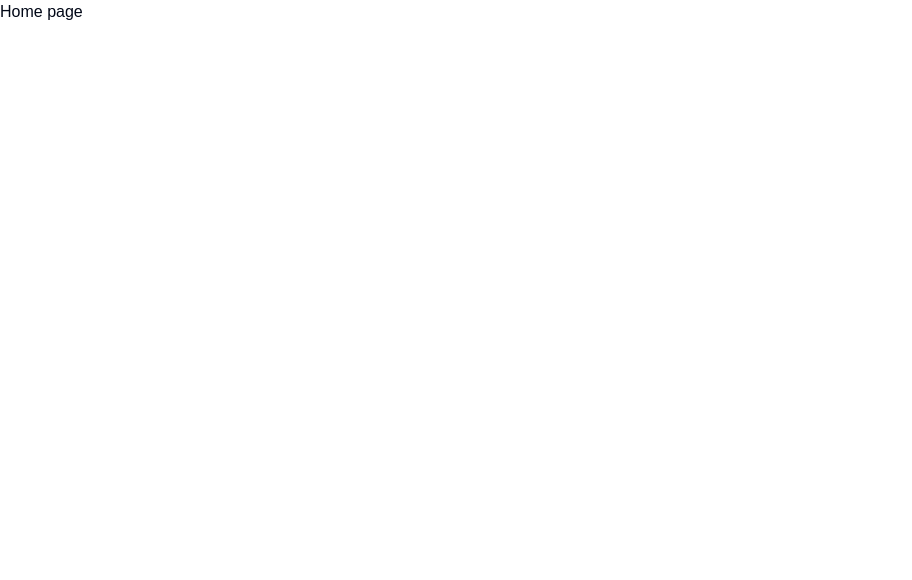
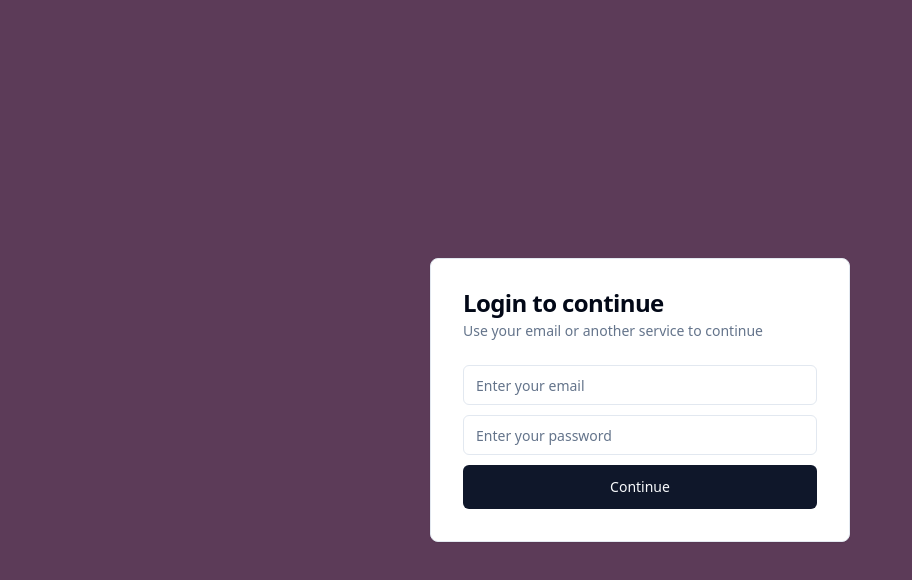
Before and after one commit to SGolomzin/slack-clone, a Next.js app: page / in a window 1280 px wide. Shown: the top 580 px of the page, without its empty margins (0-912 px from the left). Built offline with nearby package versions, Linux system fonts and the light colour scheme.

Commit message:
Create auth screen component
Initialize needed shadcn components, create placeholder signIn|signUp cards

```diff
--- a/package.json
+++ b/package.json
@@ -9,6 +9,7 @@
     "lint": "next lint"
   },
   "dependencies": {
+    "@radix-ui/react-separator": "^1.1.0",
     "@radix-ui/react-slot": "^1.1.0",
     "class-variance-authority": "^0.7.0",
     "clsx": "^2.1.1",
@@ -16,6 +17,7 @@
     "next": "14.2.14",
     "react": "^18",
     "react-dom": "^18",
+    "react-icons": "^5.3.0",
     "tailwind-merge": "^2.5.3",
     "tailwindcss-animate": "^1.0.7"
   },
--- a/src/app/globals.css
+++ b/src/app/globals.css
@@ -2,8 +2,10 @@
 @tailwind components;
 @tailwind utilities;
 
-body {
-  font-family: Arial, Helvetica, sans-serif;
+html,
+body,
+:root {
+  height: 100%;
 }
 
 @layer utilities {
--- a/src/app/page.tsx
+++ b/src/app/page.tsx
@@ -1,5 +1,7 @@
+import { AuthScreen } from "~/features/auth/components/auth-screen";
+
 export default function Home() {
   return (
-    <div>Home page</div>
+    <AuthScreen />
   );
 }
--- /dev/null
+++ b/src/components/ui/card.tsx
@@ -0,0 +1,79 @@
+import * as React from "react"
+
+import { cn } from "~/lib/utils"
+
+const Card = React.forwardRef<
+  HTMLDivElement,
+  React.HTMLAttributes<HTMLDivElement>
+>(({ className, ...props }, ref) => (
+  <div
+    ref={ref}
+    className={cn(
+      "rounded-lg border bg-card text-card-foreground shadow-sm",
+      className
+    )}
+    {...props}
+  />
+))
+Card.displayName = "Card"
+
+const CardHeader = React.forwardRef<
+  HTMLDivElement,
+  React.HTMLAttributes<HTMLDivElement>
+>(({ className, ...props }, ref) => (
+  <div
+    ref={ref}
+    className={cn("flex flex-col space-y-1.5 p-6", className)}
+    {...props}
+  />
+))
+CardHeader.displayName = "CardHeader"
+
+const CardTitle = React.forwardRef<
+  HTMLParagraphElement,
+  React.HTMLAttributes<HTMLHeadingElement>
+>(({ className, ...props }, ref) => (
+  <h3
+    ref={ref}
+    className={cn(
+      "text-2xl font-semibold leading-none tracking-tight",
+      className
+    )}
+    {...props}
+  />
+))
+CardTitle.displayName = "CardTitle"
+
+const CardDescription = React.forwardRef<
+  HTMLParagraphElement,
+  React.HTMLAttributes<HTMLParagraphElement>
+>(({ className, ...props }, ref) => (
+  <p
+    ref={ref}
+    className={cn("text-sm text-muted-foreground", className)}
+    {...props}
+  />
+))
+CardDescription.displayName = "CardDescription"
+
+const CardContent = React.forwardRef<
+  HTMLDivElement,
+  React.HTMLAttributes<HTMLDivElement>
+>(({ className, ...props }, ref) => (
+  <div ref={ref} className={cn("p-6 pt-0", className)} {...props} />
+))
+CardContent.displayName = "CardContent"
+
+const CardFooter = React.forwardRef<
+  HTMLDivElement,
+  React.HTMLAttributes<HTMLDivElement>
+>(({ className, ...props }, ref) => (
+  <div
+    ref={ref}
+    className={cn("flex items-center p-6 pt-0", className)}
+    {...props}
+  />
+))
+CardFooter.displayName = "CardFooter"
+
+export { Card, CardHeader, CardFooter, CardTitle, CardDescription, CardContent }
--- /dev/null
+++ b/src/components/ui/input.tsx
@@ -0,0 +1,25 @@
+import * as React from "react"
+
+import { cn } from "~/lib/utils"
+
+export interface InputProps
+  extends React.InputHTMLAttributes<HTMLInputElement> {}
+
+const Input = React.forwardRef<HTMLInputElement, InputProps>(
+  ({ className, type, ...props }, ref) => {
+    return (
+      <input
+        type={type}
+        className={cn(
+          "flex h-10 w-full rounded-md border border-input bg-background px-3 py-2 text-sm ring-offset-background file:border-0 file:bg-transparent file:text-sm file:font-medium file:text-foreground placeholder:text-muted-foreground focus-visible:outline-none focus-visible:ring-2 focus-visible:ring-ring focus-visible:ring-offset-2 disabled:cursor-not-allowed disabled:opacity-50",
+          className
+        )}
+        ref={ref}
+        {...props}
+      />
+    )
+  }
+)
+Input.displayName = "Input"
+
+export { Input }
--- /dev/null
+++ b/src/components/ui/separator.tsx
@@ -0,0 +1,31 @@
+"use client"
+
+import * as React from "react"
+import * as SeparatorPrimitive from "@radix-ui/react-separator"
+
+import { cn } from "~/lib/utils"
+
+const Separator = React.forwardRef<
+  React.ElementRef<typeof SeparatorPrimitive.Root>,
+  React.ComponentPropsWithoutRef<typeof SeparatorPrimitive.Root>
+>(
+  (
+    { className, orientation = "horizontal", decorative = true, ...props },
+    ref
+  ) => (
+    <SeparatorPrimitive.Root
+      ref={ref}
+      decorative={decorative}
+      orientation={orientation}
+      className={cn(
+        "shrink-0 bg-border",
+        orientation === "horizontal" ? "h-[1px] w-full" : "h-full w-[1px]",
+        className
+      )}
+      {...props}
+    />
+  )
+)
+Separator.displayName = SeparatorPrimitive.Root.displayName
+
+export { Separator }
--- /dev/null
+++ b/src/features/auth/components/auth-screen.tsx
@@ -0,0 +1,18 @@
+"use client";
+
+import { useState } from "react";
+import { SignInFlow } from "~/features/auth/types";
+import { SignInCard } from "~/features/auth/components/sign-in-card";
+import { SignUpCard } from "~/features/auth/components/sign-up-card";
+
+export const AuthScreen = () => {
+	const [state, setState] = useState<SignInFlow>("signIn");
+
+	return (
+		<div className="h-full flex items-center justify-center bg-[#5C3B58]">
+			<div className="md:h-auto md:w-[420px]">
+				{state === "signIn" ? <SignInCard /> : <SignUpCard /> }
+			</div>
+		</div>
+	)
+}
--- /dev/null
+++ b/src/features/auth/components/sign-in-card.tsx
@@ -0,0 +1,44 @@
+import { Card, CardContent, CardDescription, CardHeader, CardTitle } from "~/components/ui/card";
+import { Input } from "~/components/ui/input";
+import { Button } from "~/components/ui/button";
+
+export const SignInCard = () => {
+	return (
+		<Card className="w-full h-full p-8">
+			<CardHeader className="px-0 pt-0">
+				<CardTitle>
+					Login to continue
+				</CardTitle>
+				<CardDescription>
+					Use your email or another service to continue
+				</CardDescription>
+			</CardHeader>
+			<CardContent className="space-y-5 px-0 pb-0">
+				<form className="space-y-2.5">
+					<Input
+						disabled={false}
+						value=""
+						onChange={(e) => {}}
+						placeholder="Enter your email"
+						type="email"
+						required
+					/>
+					<Input
+						disabled={false}
+						value=""
+						onChange={(e) => {}}
+						placeholder="Enter your password"
+						type="password"
+						required
+					/>
+					<Button
+						type="submit"
+						className="w-full"
+						size="lg"
+						disabled={false}
+					>Continue</Button>
+				</form>
+			</CardContent>
+		</Card>
+	);
+};
--- /dev/null
+++ b/src/features/auth/components/sign-up-card.tsx
@@ -0,0 +1,7 @@
+export const SignUpCard = () => {
+	return (
+		<div>
+			Sign Up Card
+		</div>
+	);
+};
--- /dev/null
+++ b/src/features/auth/types.ts
@@ -0,0 +1 @@
+export type SignInFlow = "signIn" | "signUp";
--- a/tailwind.config.ts
+++ b/tailwind.config.ts
@@ -6,6 +6,7 @@
     "./src/pages/**/*.{js,ts,jsx,tsx,mdx}",
     "./src/components/**/*.{js,ts,jsx,tsx,mdx}",
     "./src/app/**/*.{js,ts,jsx,tsx,mdx}",
+	  "./src/**/*.{js,ts,jsx,tsx,mdx}",
   ],
   theme: {
   	extend: {
```
Also changed, not shown: 1 other file (tests, documents, lock files or other folders).
